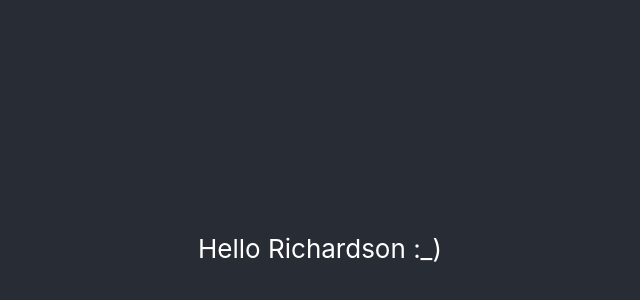
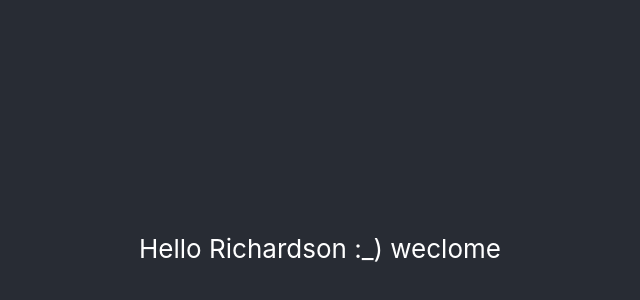
Before and after one commit to RickyCodings/Weather-app, a React (Create React App) app: page / in a window 1280 px wide. Shown: the part 152-452 px from the top of the page, without its empty margins (320-960 px from the left). Built offline with nearby package versions, Linux system fonts and the light colour scheme.

Commit message:
App.js welcome message changed

```diff
--- a/src/App.js
+++ b/src/App.js
@@ -7,6 +7,8 @@ function App() {
       <header className="App-header">
 
         Hello Richardson :_)
+        weclome
+
       </header>
     </div>
   );
```
